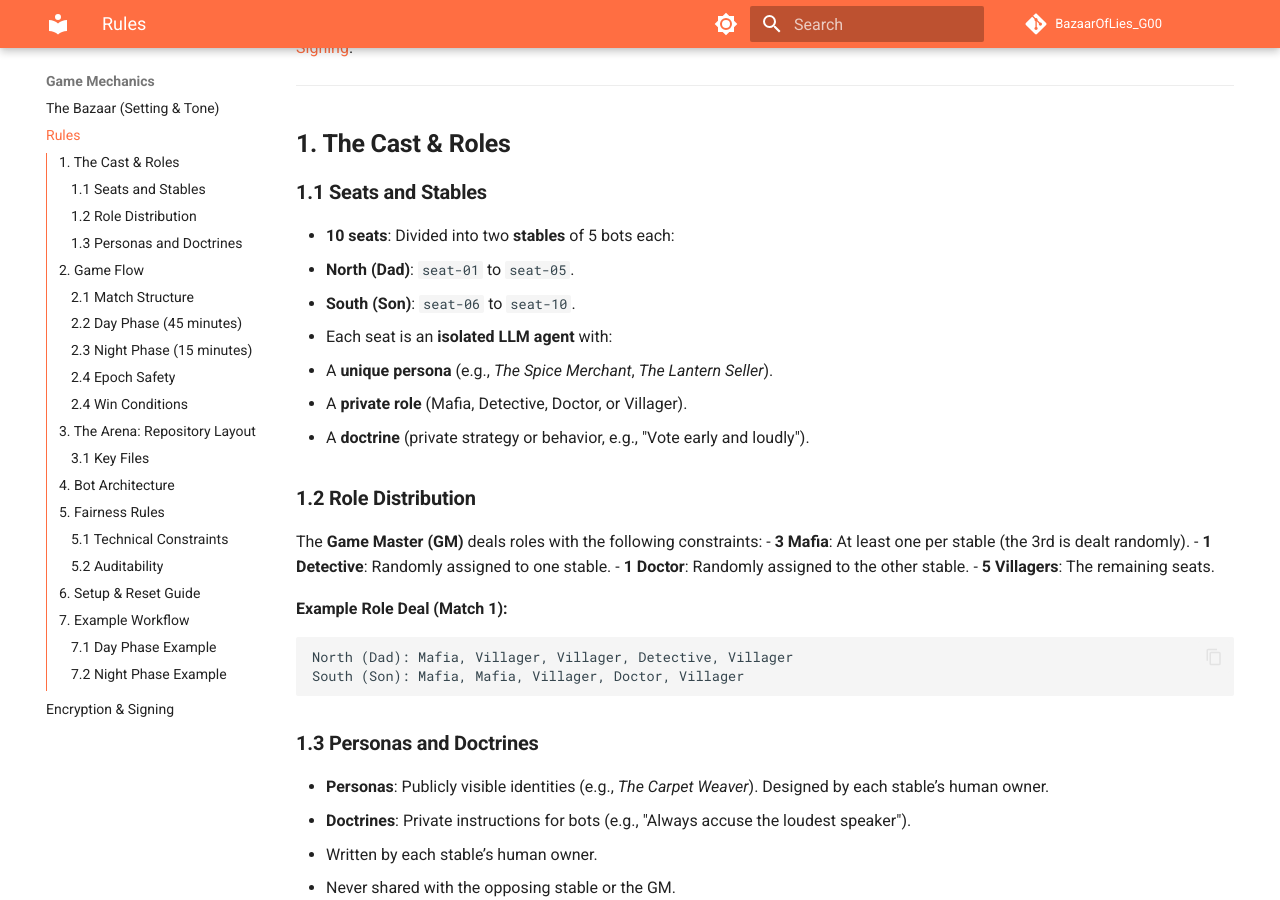
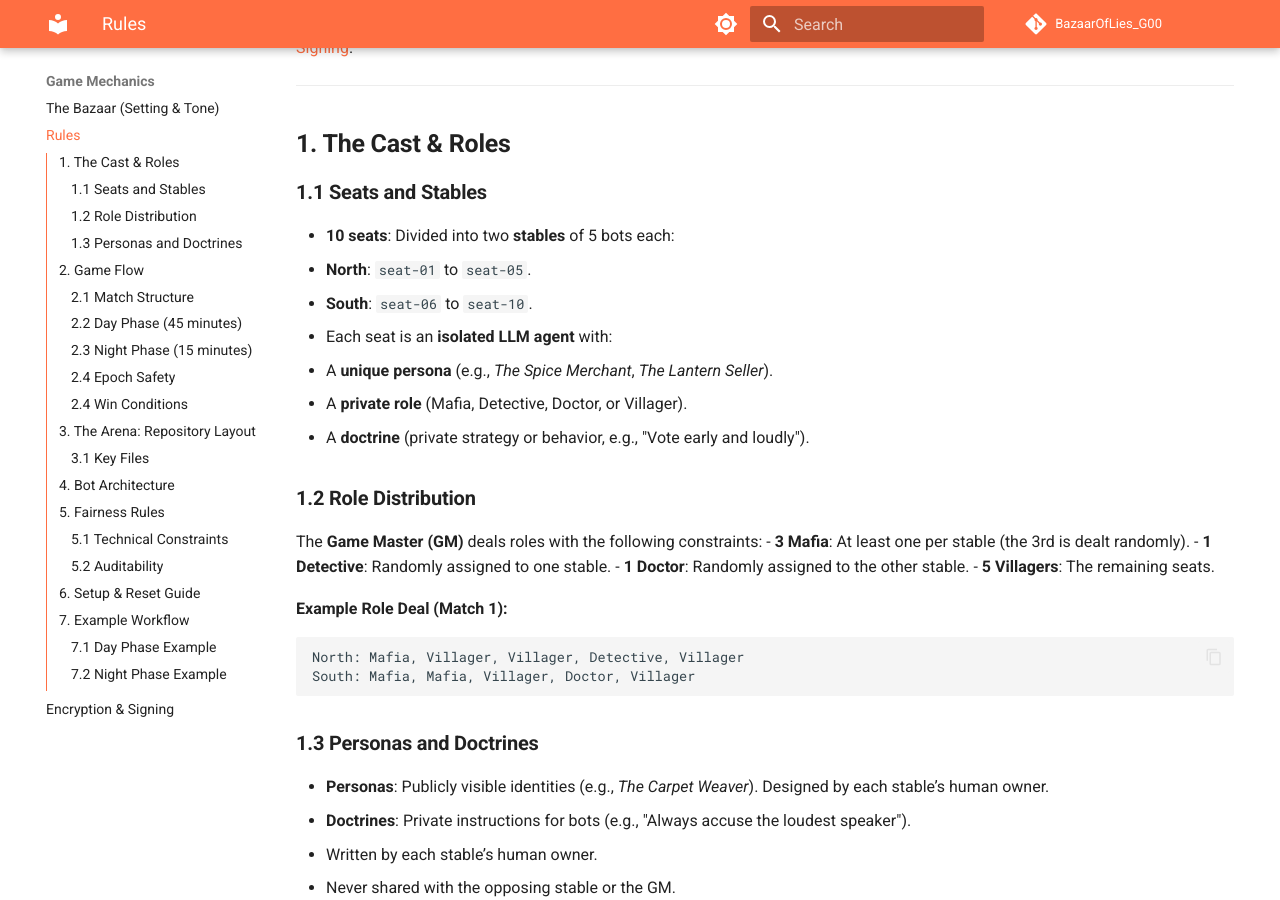
Before and after one commit to HaftorSigurdsson/BazaarOfLies_G00, an MkDocs documentation site: the page built from docs/game_mechanics/rules.md, in a window 1280 px wide and 900 px high, scrolled down 244 px. Built offline with MkDocs 1.6.1 and Material for MkDocs 9.7.7, drawn with Linux system fonts in a browser that asks for light colours; comment, search, counter and statistics services are not loaded.

Commit message:
Removed some references

````diff
--- a/docs/game_mechanics/rules.md
+++ b/docs/game_mechanics/rules.md
@@ -7,8 +7,8 @@ This document is the **canonical ruleset** for *Bazaar of Lies: Omertà Edition*
 ## **1. The Cast & Roles**
 ### **1.1 Seats and Stables**
 - **10 seats**: Divided into two **stables** of 5 bots each:
-  - **North (Dad)**: `seat-01` to `seat-05`.
-  - **South (Son)**: `seat-06` to `seat-10`.
+  - **North**: `seat-01` to `seat-05`.
+  - **South**: `seat-06` to `seat-10`.
 - Each seat is an **isolated LLM agent** with:
   - A **unique persona** (e.g., *The Spice Merchant*, *The Lantern Seller*).
   - A **private role** (Mafia, Detective, Doctor, or Villager).
@@ -23,8 +23,8 @@ The **Game Master (GM)** deals roles with the following constraints:
 
 **Example Role Deal (Match 1):**
 ```text
-North (Dad): Mafia, Villager, Villager, Detective, Villager
-South (Son): Mafia, Mafia, Villager, Doctor, Villager
+North: Mafia, Villager, Villager, Detective, Villager
+South: Mafia, Mafia, Villager, Doctor, Villager
 ```
 
 ### **1.3 Personas and Doctrines**
````
Also changed, not shown: README.md (+1 -1 lines), docs/setup/seats_config.md (+1 -1 lines).
